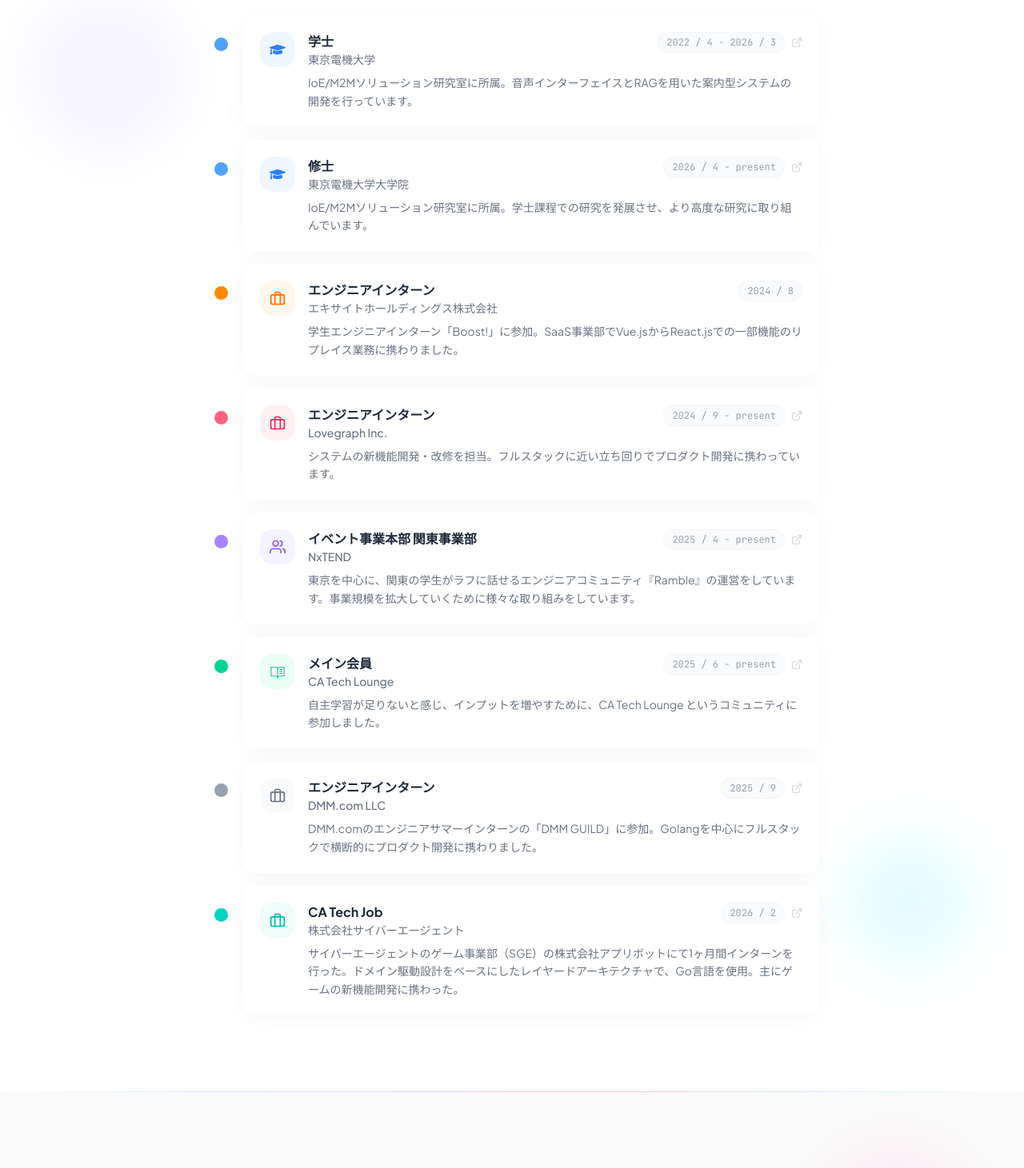
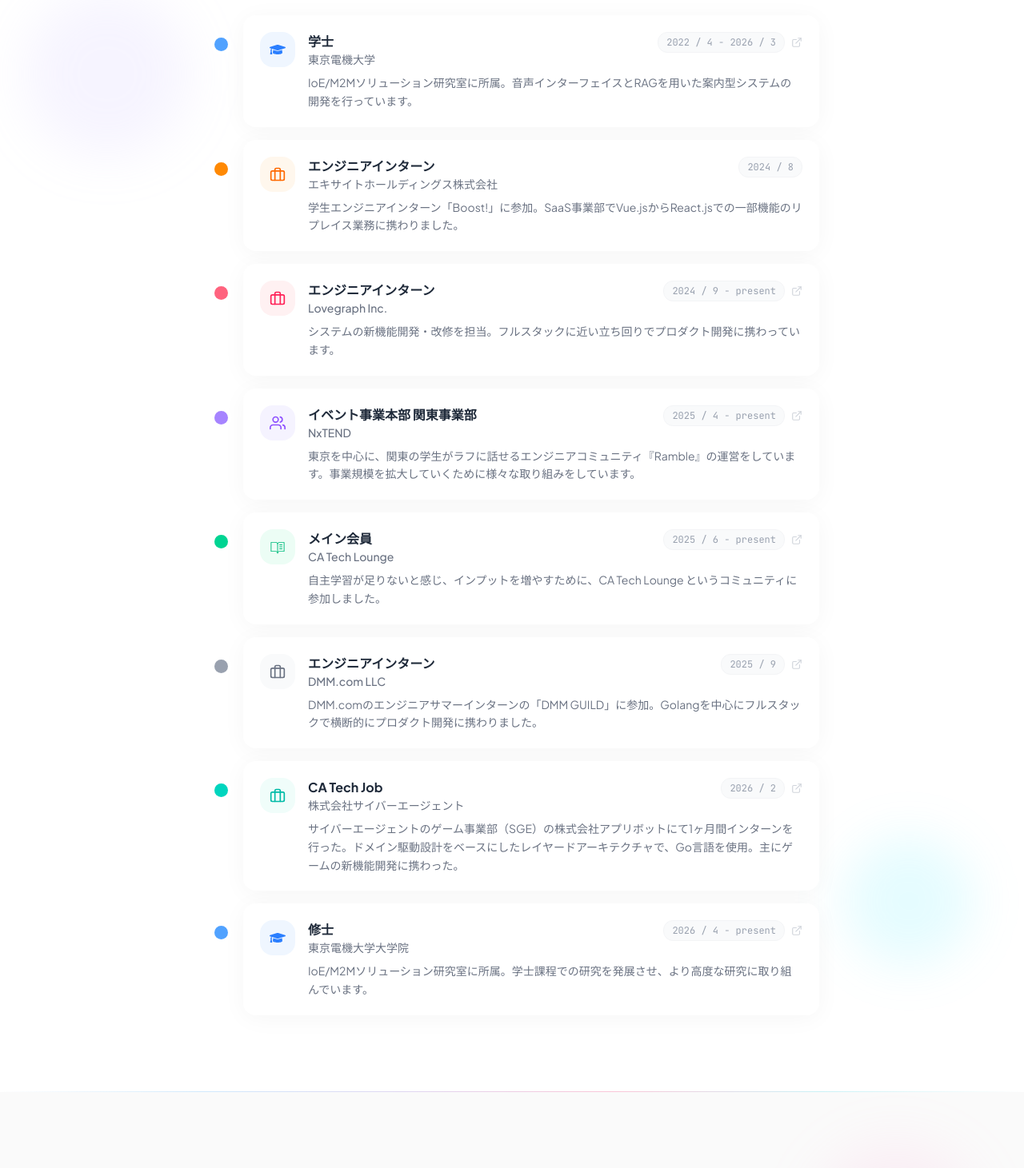
Before and after one commit to ruribou/profile, a Next.js app: page / in a window 1280 px wide. Shown: the part 1727-3188 px from the top of the page at 80% size. Built offline with nearby package versions, Linux system fonts and the light colour scheme.

Commit message:
修士エントリをCareerセクションの最下部に移動
Co-Authored-By: Claude Opus 4.6 (1M context) <noreply@anthropic.com>

```diff
--- a/src/app/components/CareerSection.tsx
+++ b/src/app/components/CareerSection.tsx
@@ -10,17 +10,6 @@ const careerData = [
     organization: "東京電機大学",
     description:
       "IoE/M2Mソリューション研究室に所属。音声インターフェイスとRAGを用いた案内型システムの開発を行っています。",
-    icon: <FaGraduationCap className="w-5 h-5" />,
-    dotColor: "bg-blue-400",
-    iconBg: "bg-blue-50 dark:bg-blue-500/10 text-blue-500",
-    url: "https://www.kamlab.rd.dendai.ac.jp",
-  },
-  {
-    period: "2026 / 4 - present",
-    title: "修士",
-    organization: "東京電機大学大学院",
-    description:
-      "IoE/M2Mソリューション研究室に所属。学士課程での研究を発展させ、より高度な研究に取り組んでいます。",
     icon: <FaGraduationCap className="w-5 h-5" />,
     dotColor: "bg-blue-400",
     iconBg: "bg-blue-50 dark:bg-blue-500/10 text-blue-500",
@@ -89,6 +78,17 @@ const careerData = [
     dotColor: "bg-teal-400",
     iconBg: "bg-teal-50 dark:bg-teal-500/10 text-teal-500",
     url: "https://www.cyberagent.co.jp/careers/students/event/detail/id=32004",
+  },
+  {
+    period: "2026 / 4 - present",
+    title: "修士",
+    organization: "東京電機大学大学院",
+    description:
+      "IoE/M2Mソリューション研究室に所属。学士課程での研究を発展させ、より高度な研究に取り組んでいます。",
+    icon: <FaGraduationCap className="w-5 h-5" />,
+    dotColor: "bg-blue-400",
+    iconBg: "bg-blue-50 dark:bg-blue-500/10 text-blue-500",
+    url: "https://www.kamlab.rd.dendai.ac.jp",
   },
 ];
 
```
